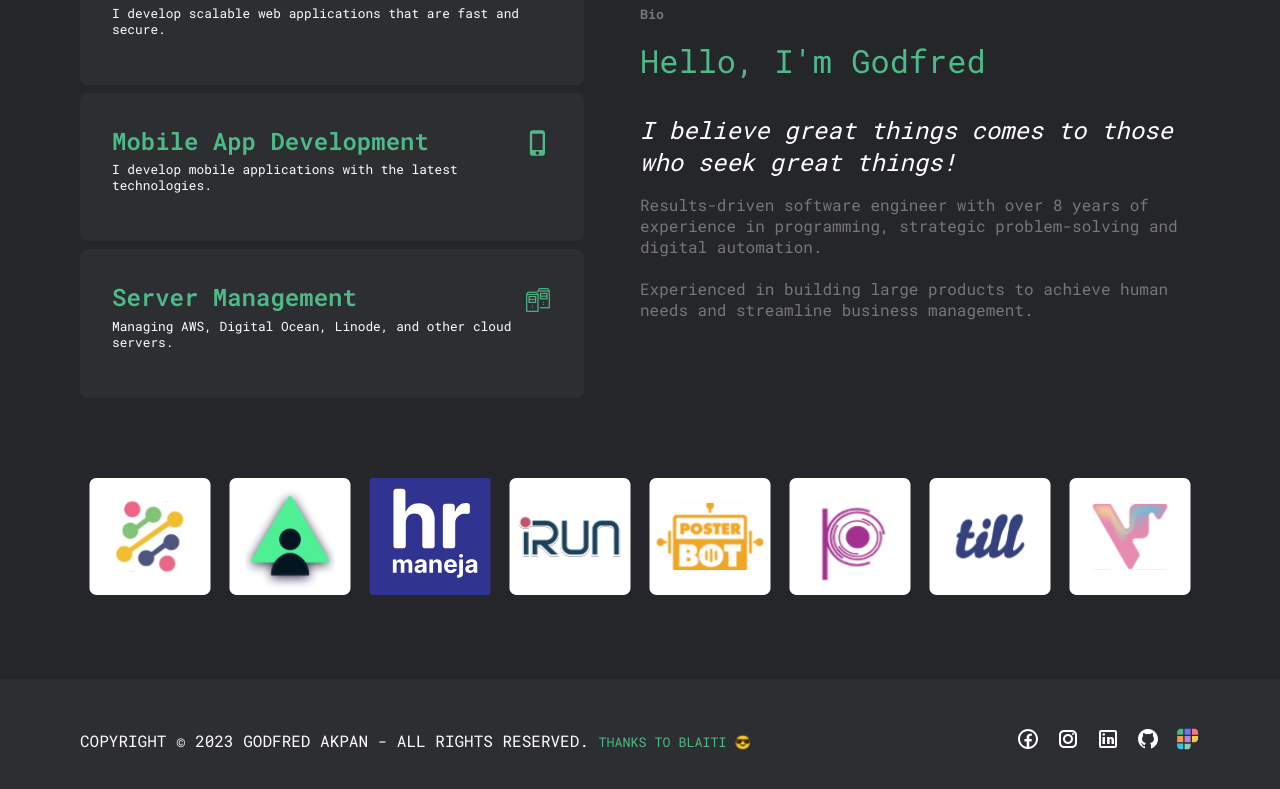
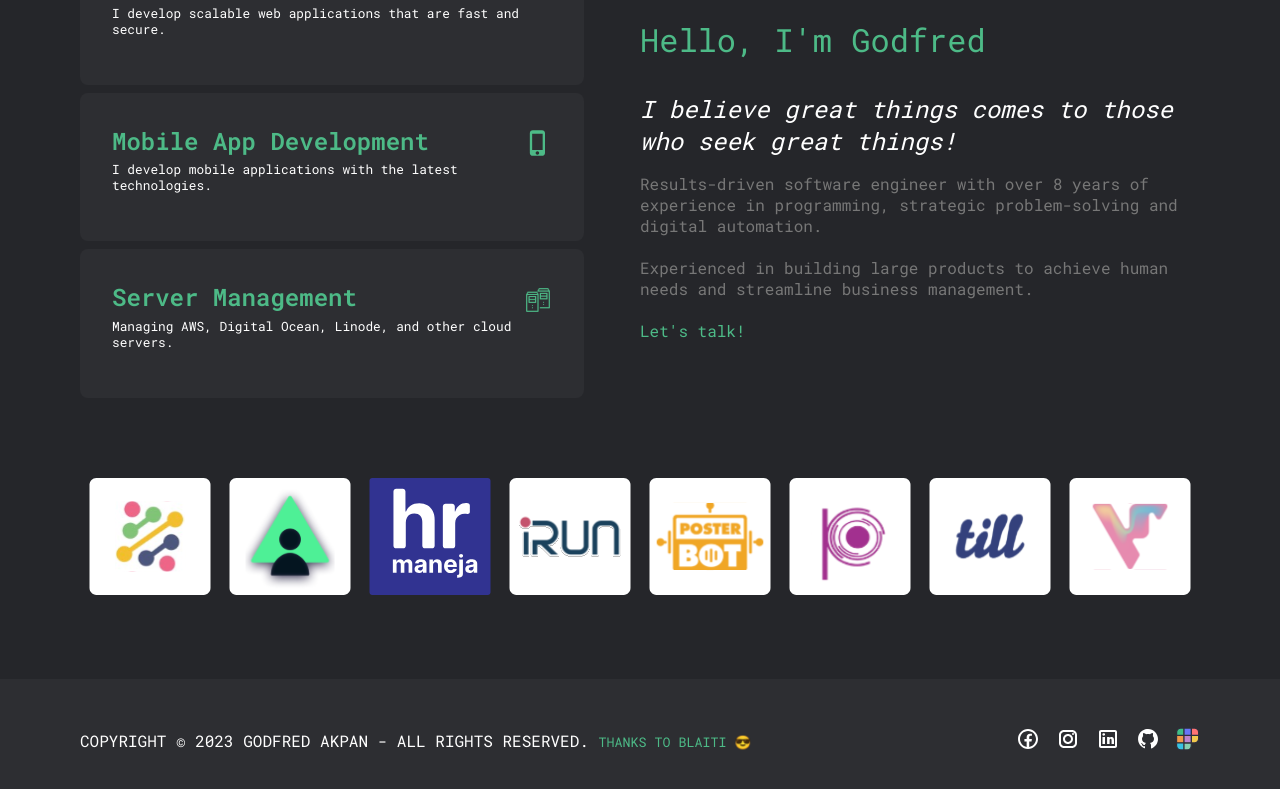
Before and after one commit to godfredakpan/portfolio, a Next.js app: page / in a window 1280 px wide. Shown: the part 769-1558 px from the top of the page. Built offline with nearby package versions, Linux system fonts and the light colour scheme.

Commit message:
update changes

```diff
--- a/components/About.tsx
+++ b/components/About.tsx
@@ -34,6 +34,8 @@
                     <h3 className="white">I believe great things comes to those who seek great things!</h3>
                     <p className="gray">Results-driven software engineer with over 8 years of experience in programming, strategic problem-solving and digital automation. <br/><br/>
                     Experienced in building large products to achieve human needs and streamline business management.</p>
+                    <br></br>
+                    <a className="green" href="mailto:hello@godfredakpan.com">Let&#39;s talk!</a>
                 </div>
             </div>
 
--- a/styles/globals.css
+++ b/styles/globals.css
@@ -194,4 +194,8 @@
   footer ul li {
     margin-left: 0;
   }
+
+  .partners {
+    display: none;
+  }
 }
```
